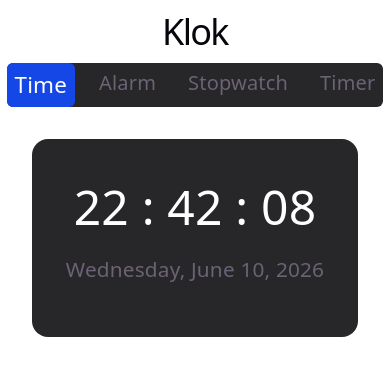
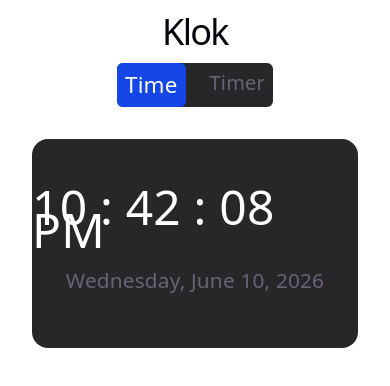
Before and after one commit to STEPHEN-EMMAHI/Klok, a website built with Vite: page index.html in a window 390 px wide. Built offline with nearby package versions, Linux system fonts and the light colour scheme.

Commit message:
remove stopwatch and alarm feature for now

```diff
--- a/index.html
+++ b/index.html
@@ -33,20 +33,6 @@
           Time
         </a>
         <a
-          href="/alarm"
-          id="navigation-alarm"
-          class="rounded-md px-2 py-1.5 transition-colors duration-150 md:cursor-pointer"
-        >
-          Alarm
-        </a>
-        <a
-          href="/stopwatch"
-          id="navigation-stopwatch"
-          class="rounded-md px-2 py-1.5 transition-colors duration-150 md:cursor-pointer"
-        >
-          Stopwatch
-        </a>
-        <a
           href="/timer"
           id="navigation-timer"
           class="rounded-md px-2 py-1.5 transition-colors duration-150 md:cursor-pointer"
@@ -60,7 +46,7 @@
     <main class="m-8 bg-zinc-800 rounded-2xl md:w-[50%] md:mx-auto">
       <!-- TIME FEATURE -->
       <div
-        class="feature time-feature hidden h-fit py-14 flex-col justify-center items-center gap-10"
+        class="feature time-feature hidden h-fit py-14 flex-col justify-center items-center gap-7"
       >
         <p class="time-display text-[3rem] text-white"></p>
         <p class="date-display text-[1.3rem]"></p>
@@ -155,13 +141,6 @@
               <span class="text-xl">Exercise</span>
               <span class="text-sm">00:15:00</span>
             </button>
-            <!-- add button -->
-            <button
-              aria-label="schedule-button"
-              class="bg-zinc-900 py-9 px-10 text-3xl"
-            >
-              +
-            </button>
           </div>
         </div>
         <!-- timer starter -->
@@ -242,6 +221,9 @@
             <span>Sound</span>
           </div>
         </div>
+
+        <!-- prevent sound -->
+        <p class="prevent-sound flex justify-center py-2"></p>
         <!-- prevent start countdown when time is 0s' -->
         <p id="prevent-start" class="flex justify-center py-2"></p>
       </div>
--- a/src/controller/main.js
+++ b/src/controller/main.js
@@ -2,7 +2,7 @@
 import { showNavBar } from "./navbar.js";
 import { renderPage } from "./render-page.js";
 import { showTime } from "../model/time.js";
-import { showTimer, triggerSchedules } from "../model/timer.js";
+import { showTimer, triggerSchedules, sound } from "../model/timer.js";
 
 /* ==>> Show NavBar when navigation is clicked */
 const NAV_CONTAINER = document.getElementById("nav");
@@ -32,3 +32,7 @@ TIMER_BTN.addEventListener("click", () => {
 /* ==>> CHANGE BACKGROUND WHEN SCHEDULES IS CLICKED */
 const SCHEDULE_CONTAINER = document.getElementById("schedules");
 SCHEDULE_CONTAINER.addEventListener("click", triggerSchedules);
+
+/* SOUND */
+const SOUND_CONTAINER = document.querySelector(".sound");
+SOUND_CONTAINER.addEventListener("click", sound);
--- a/src/controller/navbar.js
+++ b/src/controller/navbar.js
@@ -31,8 +31,4 @@ export function showNavBar(event) {
     "text-white",
     "text-[1.4rem]",
   );
-
-  // read the URL
-  const TARGET_URL = ACTIVE_BTN.getAttribute("href");
-  history.pushState(null, "", TARGET_URL);
 }
--- a/src/model/time.js
+++ b/src/model/time.js
@@ -19,18 +19,13 @@ export function showTime() {
   // initialize the date class
   const TIME = new Date();
 
-  // get the hours, minutes and seconds from the date class
-  let hours = TIME.getHours();
-  let minutes = TIME.getMinutes();
-  let seconds = TIME.getSeconds();
-
-  // padStart the time to take only 2 digits
-  hours = String(hours).padStart(2, "0");
-  minutes = String(minutes).padStart(2, "0");
-  seconds = String(seconds).padStart(2, "0");
-
   // insert the hours, minutes and seconds into the html
-  TIME_DISPLAY.textContent = `${hours} : ${minutes} : ${seconds}`;
+  TIME_DISPLAY.textContent = TIME.toLocaleTimeString("en-US", {
+    hour12: true,
+    hour: "2-digit",
+    minute: "2-digit",
+    second: "2-digit",
+  }).replaceAll(":", " : ");
 
   // updating the time on every second
   const DELAY = 1000 - TIME.getMilliseconds();
--- a/src/model/timer.js
+++ b/src/model/timer.js
@@ -20,6 +20,7 @@ const PLAY_ICON = document.getElementById("play-icon");
 const PAUSE_ICON = document.getElementById("pause-icon");
 const PLAY_LABEL = document.getElementById("play-span");
 const PREVENT_START = document.getElementById("prevent-start");
+const TIMER_STARTER = document.querySelector(".timer-starter");
 
 /****** >>> SHOW TIMER FEATURE <<< ****/
 export function showTimer() {
@@ -219,3 +220,16 @@ function startCountDownLoop() {
     updateCountDownDisplay(totalSeconds);
   }, 1000);
 }
+
+/* SOUND */
+export function sound() {
+  const PREVENT_SOUND = document.querySelector(".prevent-sound");
+  PREVENT_SOUND.innerHTML = "Sound is disabled";
+  PREVENT_SOUND.classList.add("text-red-400");
+
+  // hide after 2 seconds
+  setTimeout(() => {
+    PREVENT_SOUND.innerHTML = "";
+    PREVENT_SOUND.classList.remove("text-red-400");
+  }, 2000);
+}
```
